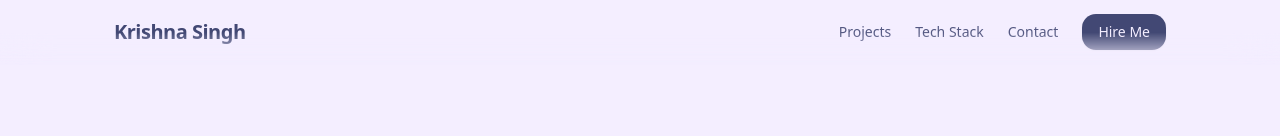
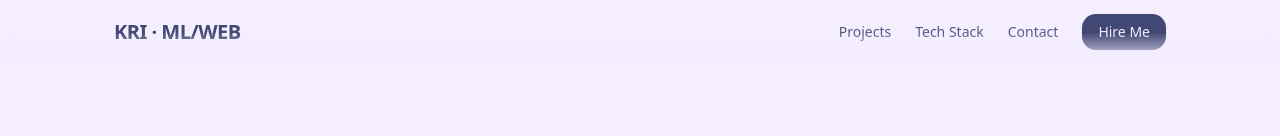
Before and after one commit to Kri01ceram/my-portfolio, a Next.js app: page / in a window 1280 px wide. Shown: the top 136 px of the page. Built offline with nearby package versions, Linux system fonts and the light colour scheme.

Commit message:
refactor: update header link label for consistency and branding

```diff
--- a/components/header.tsx
+++ b/components/header.tsx
@@ -35,8 +35,8 @@ export default function Header() {
   return (
     <header className="sticky top-0 z-40 backdrop-blur-xl bg-background/70 border-b border-border [mask-image:linear-gradient(to_bottom,black,black,transparent)]">
       <nav className="mx-auto max-w-[1100px] px-3 sm:px-5 lg:px-6 py-3.5 flex items-center justify-between">
-        <Link href="/" className="font-bold text-xl tracking-tight text-foreground hover:opacity-80 transition">
-          Krishna Singh
+        <Link href="/" className="font-bold text-xl tracking-tight text-foreground hover:opacity-80 transition" aria-label="Krishna — ML and Web Portfolio">
+          KRI · ML/WEB
         </Link>
         {/* Desktop nav */}
         <div className="hidden md:flex items-center gap-5 sm:gap-6">
```
